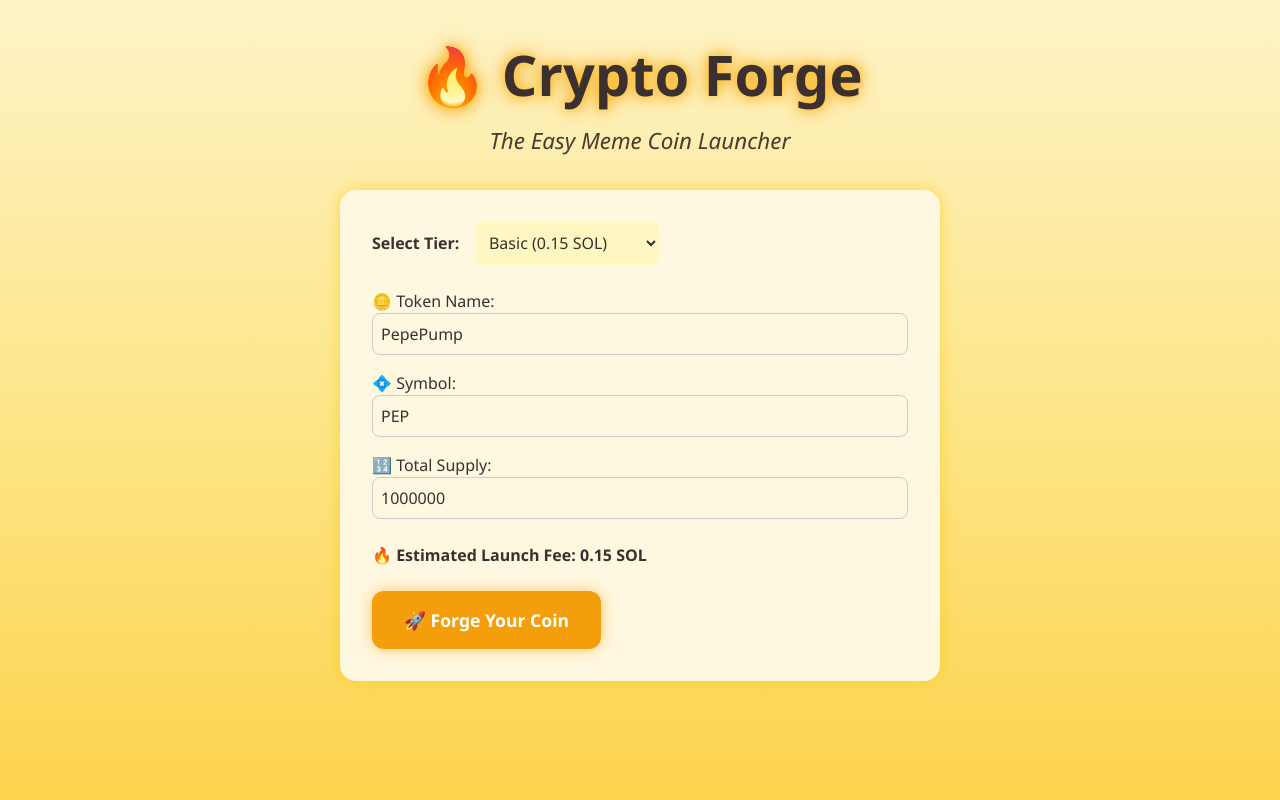
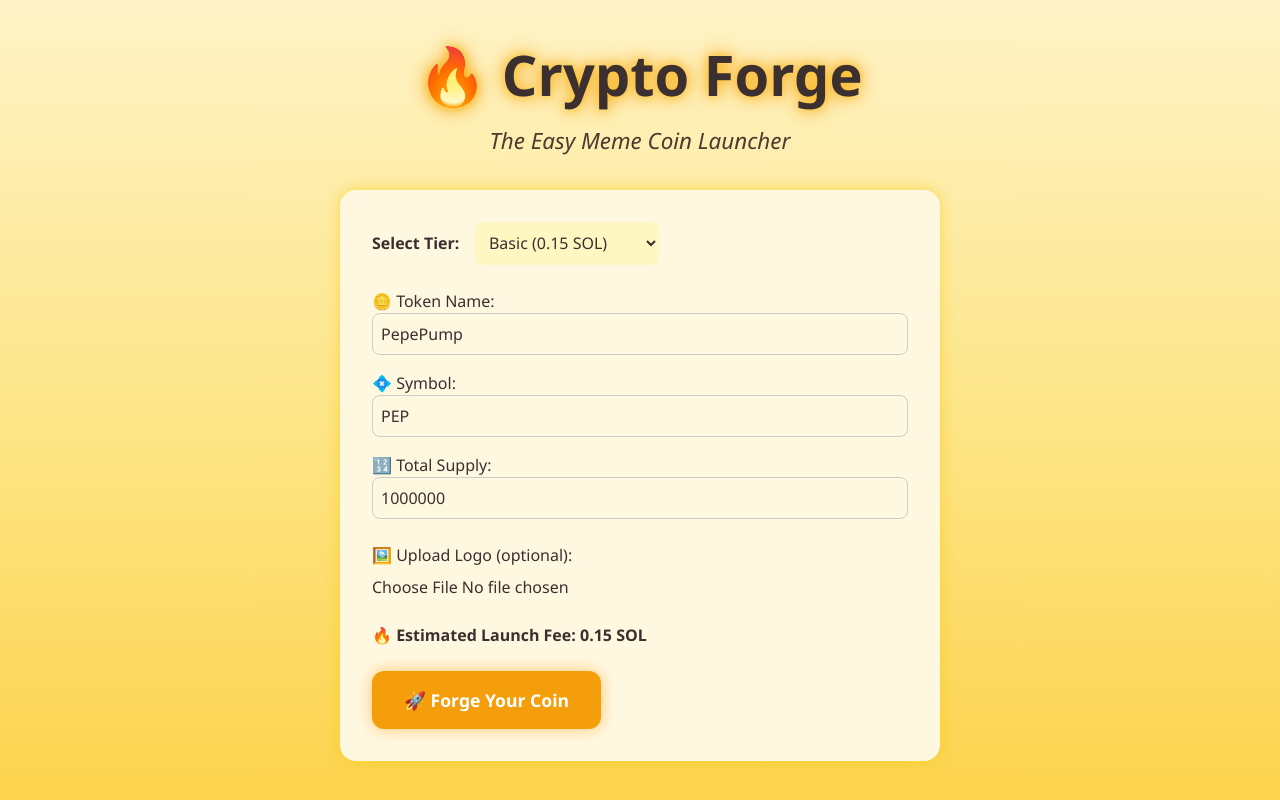
Before and after one commit to DDMaster24/meme-coin-launcher, a Next.js app: page / in a window 1280 px wide. Built offline with nearby package versions, Linux system fonts and the light colour scheme.

Commit message:
Added logo upload and preview to homepage form

```diff
--- a/app/page.js
+++ b/app/page.js
@@ -6,11 +6,13 @@ export default function HomePage() {
   const [tokenName, setTokenName] = useState("PepePump");
   const [symbol, setSymbol] = useState("PEP");
   const [supply, setSupply] = useState("1000000");
+  const [logo, setLogo] = useState(null);
 
   const fee = tier === "basic" ? "0.15 SOL" : "0.7 SOL";
 
   return (
-    <div style={{
+    <div
+      style={{
         minHeight: "100vh",
         background: "linear-gradient(to bottom, #fef3c7, #fde68a, #fcd34d)",
         padding: "2rem",
@@ -18,40 +20,49 @@ export default function HomePage() {
         color: "#3b2f2f",
         display: "flex",
         flexDirection: "column",
-      alignItems: "center"
-    }}>
+        alignItems: "center",
+      }}
+    >
       {/* Page Title */}
-      <h1 style={{
+      <h1
+        style={{
           fontSize: "3.5rem",
           fontWeight: "bold",
           textShadow: "0 0 10px #fbbf24, 0 0 20px #f59e0b",
-        marginBottom: "0.5rem"
-      }}>
+          marginBottom: "0.5rem",
+        }}
+      >
         🔥 Crypto Forge
       </h1>
 
       {/* Subtitle */}
-      <h2 style={{
+      <h2
+        style={{
           fontSize: "1.4rem",
           fontStyle: "italic",
           color: "#4b3a2f",
-        marginBottom: "2rem"
-      }}>
+          marginBottom: "2rem",
+        }}
+      >
         The Easy Meme Coin Launcher
       </h2>
 
       {/* Coin Forge Form */}
-      <div style={{
+      <div
+        style={{
           backgroundColor: "#fff8e1",
           padding: "2rem",
           borderRadius: "16px",
           boxShadow: "0 0 15px #facc15aa",
           maxWidth: "600px",
-        width: "100%"
-      }}>
+          width: "100%",
+        }}
+      >
         {/* Tier Selector */}
         <div style={{ marginBottom: "1.5rem" }}>
-          <label style={{ marginRight: "1rem", fontWeight: "bold" }}>Select Tier:</label>
+          <label style={{ marginRight: "1rem", fontWeight: "bold" }}>
+            Select Tier:
+          </label>
           <select
             value={tier}
             onChange={(e) => setTier(e.target.value)}
@@ -59,7 +70,7 @@ export default function HomePage() {
               padding: "0.6rem",
               borderRadius: "8px",
               fontSize: "1rem",
-              backgroundColor: "#fff7c2"
+              backgroundColor: "#fff7c2",
             }}
           >
             <option value="basic">Basic (0.15 SOL)</option>
@@ -69,36 +80,91 @@ export default function HomePage() {
 
         {/* Token Name */}
         <div style={{ marginBottom: "1rem" }}>
-          <label>🪙 Token Name:</label><br />
+          <label>🪙 Token Name:</label>
+          <br />
           <input
             value={tokenName}
             onChange={(e) => setTokenName(e.target.value)}
             placeholder="e.g. PepePump"
-            style={{ width: "100%", padding: "0.5rem", borderRadius: "8px", border: "1px solid #ccc" }}
+            style={{
+              width: "100%",
+              padding: "0.5rem",
+              borderRadius: "8px",
+              border: "1px solid #ccc",
+            }}
           />
         </div>
 
         {/* Symbol */}
         <div style={{ marginBottom: "1rem" }}>
-          <label>💠 Symbol:</label><br />
+          <label>💠 Symbol:</label>
+          <br />
           <input
             value={symbol}
             onChange={(e) => setSymbol(e.target.value)}
             placeholder="e.g. PEP"
-            style={{ width: "100%", padding: "0.5rem", borderRadius: "8px", border: "1px solid #ccc" }}
+            style={{
+              width: "100%",
+              padding: "0.5rem",
+              borderRadius: "8px",
+              border: "1px solid #ccc",
+            }}
           />
         </div>
 
         {/* Supply */}
         <div style={{ marginBottom: "1.5rem" }}>
-          <label>🔢 Total Supply:</label><br />
+          <label>🔢 Total Supply:</label>
+          <br />
           <input
             value={supply}
             onChange={(e) => setSupply(e.target.value)}
             placeholder="e.g. 1000000"
-            style={{ width: "100%", padding: "0.5rem", borderRadius: "8px", border: "1px solid #ccc" }}
+            style={{
+              width: "100%",
+              padding: "0.5rem",
+              borderRadius: "8px",
+              border: "1px solid #ccc",
+            }}
           />
         </div>
+
+        {/* Logo Upload */}
+        <div style={{ marginBottom: "1.5rem" }}>
+          <label>🖼️ Upload Logo (optional):</label>
+          <br />
+          <input
+            type="file"
+            accept="image/png, image/jpeg"
+            onChange={(e) => {
+              const file = e.target.files[0];
+              if (file) {
+                const reader = new FileReader();
+                reader.onloadend = () => {
+                  setLogo(reader.result);
+                };
+                reader.readAsDataURL(file);
+              }
+            }}
+            style={{ marginTop: "0.5rem" }}
+          />
+        </div>
+
+        {/* Logo Preview */}
+        {logo && (
+          <div style={{ marginBottom: "1.5rem", textAlign: "center" }}>
+            <p style={{ fontWeight: "bold" }}>Preview:</p>
+            <img
+              src={logo}
+              alt="Coin Logo Preview"
+              style={{
+                maxHeight: "100px",
+                borderRadius: "12px",
+                border: "1px solid #ccc",
+              }}
+            />
+          </div>
+        )}
 
         {/* Fee Display */}
         <div style={{ fontWeight: "bold", marginBottom: "1.5rem" }}>
@@ -106,7 +172,8 @@ export default function HomePage() {
         </div>
 
         {/* Forge Button */}
-        <button style={{
+        <button
+          style={{
             padding: "1rem 2rem",
             fontSize: "1.1rem",
             backgroundColor: "#f59e0b",
@@ -115,8 +182,9 @@ export default function HomePage() {
             color: "white",
             fontWeight: "bold",
             boxShadow: "0 0 15px #f59e0b88",
-          cursor: "pointer"
-        }}>
+            cursor: "pointer",
+          }}
+        >
           🚀 Forge Your Coin
         </button>
       </div>
```
Lines whose indentation alone changed are shown as unchanged.
